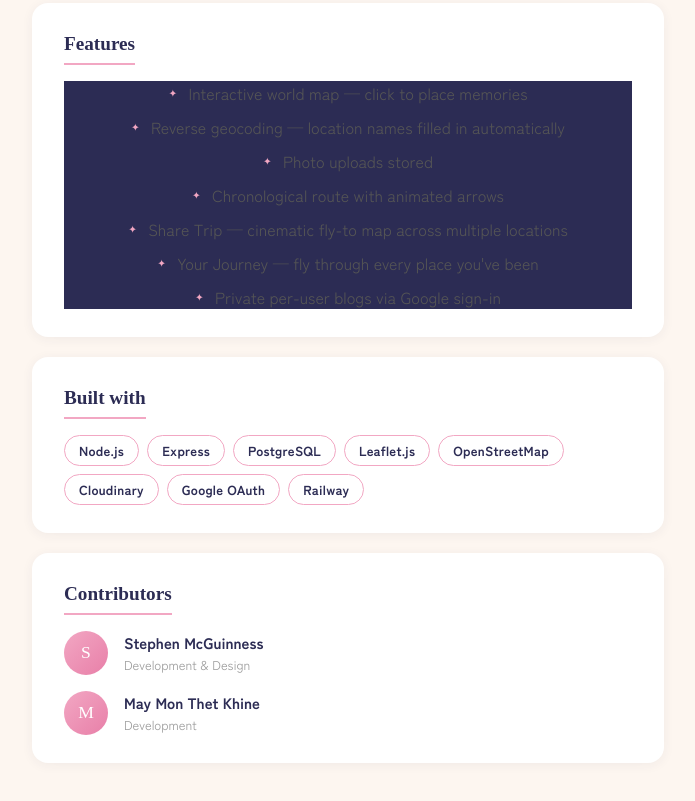
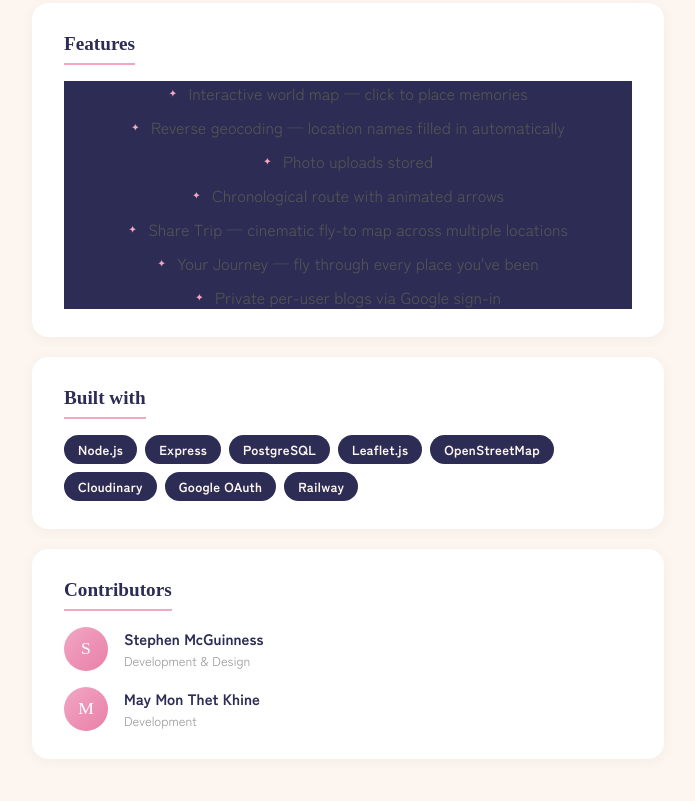
Before and after one commit to sjbmcg/tra-travels, a website: page public/about.html in a window 1280 px wide. Shown: the part 654-1455 px from the top of the page, without its empty margins (292-987 px from the left). Drawn offline with Linux system fonts and the light colour scheme; a web font is replaced by a local one.

Commit message:
fix tech badge contrast — dark ink fill replaces flat white chips

```diff
--- a/public/styles.css
+++ b/public/styles.css
@@ -1051,7 +1051,7 @@
     font-size: 0.82rem;
     font-weight: 700;
     letter-spacing: 0.02em;
-    background: white;
-    color: var(--ink);
-    border: 1px solid var(--sakura);
+    background: var(--ink);
+    color: var(--paper);
+    border: none;
 }
```
